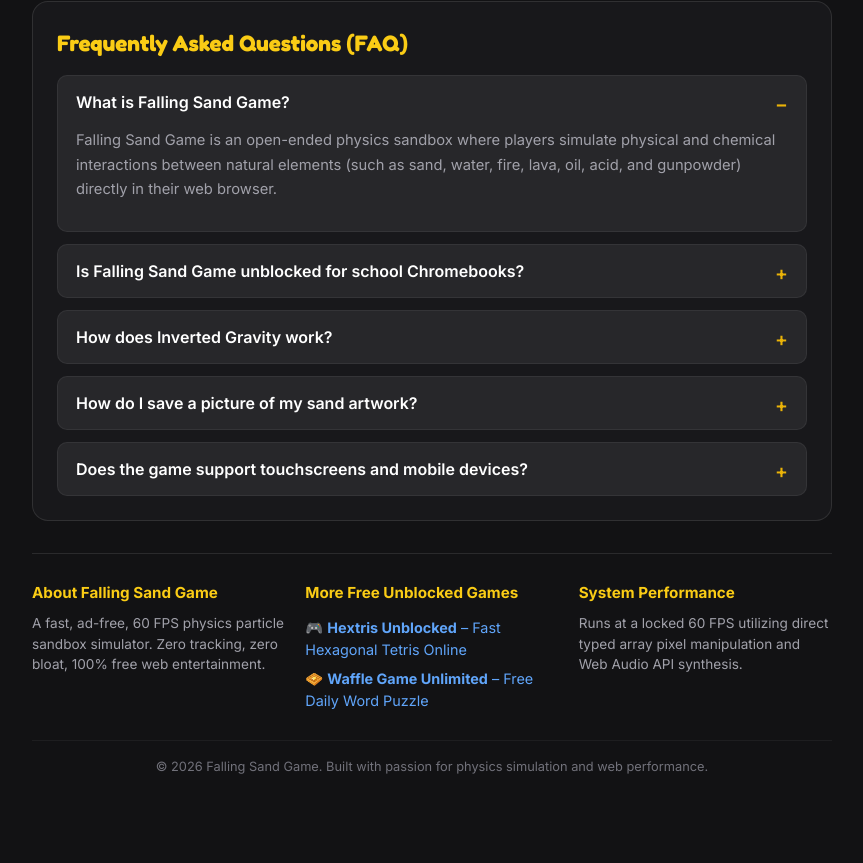
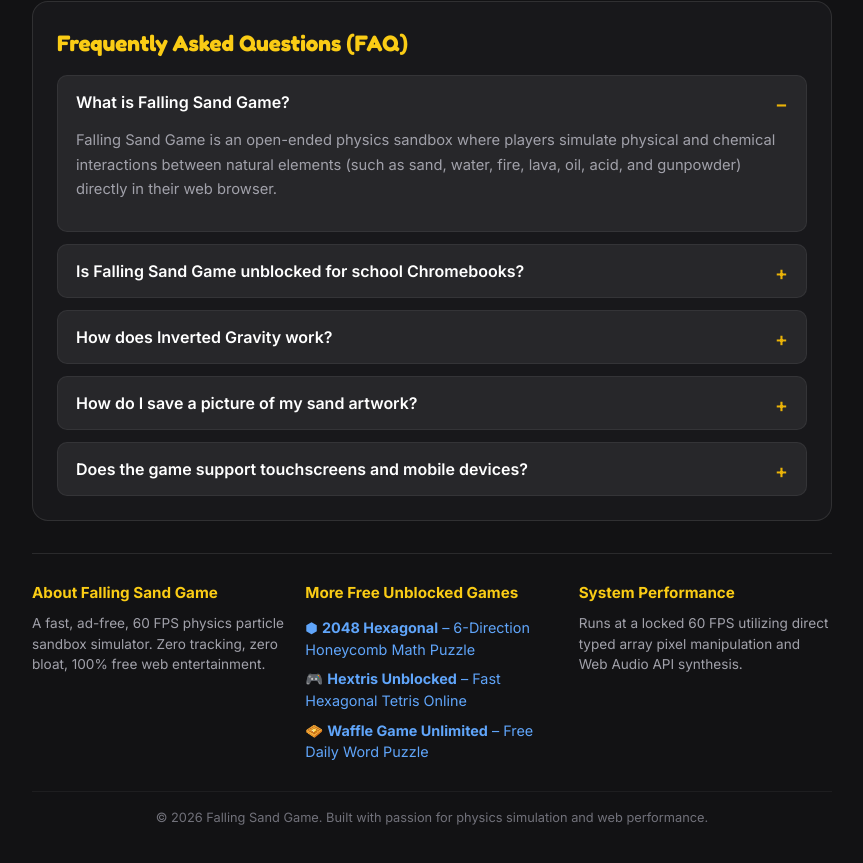
Before and after one commit to ilyaqudx/falling-sand-game, a website built with Vite: page index.html in a window 1280 px wide. Shown: the part 3162-4025 px from the top of the page, without its empty margins (208-1071 px from the left). Before the commit the page ends 3978 px from the top, so only its background shows below. Built offline with nearby package versions, Linux system fonts and the light colour scheme.

Commit message:
chore: link to Site 4 Hex 2048 in matrix

```diff
--- a/index.html
+++ b/index.html
@@ -419,6 +419,11 @@
               <h4>More Free Unblocked Games</h4>
               <ul class="sister-links">
                 <li>
+                  <a href="https://hex-2048-nu.vercel.app/" target="_blank" rel="noopener">
+                    ⬢ <strong>2048 Hexagonal</strong> – 6-Direction Honeycomb Math Puzzle
+                  </a>
+                </li>
+                <li>
                   <a href="https://seo-game-website.vercel.app/" target="_blank" rel="noopener">
                     🎮 <strong>Hextris Unblocked</strong> – Fast Hexagonal Tetris Online
                   </a>
```
